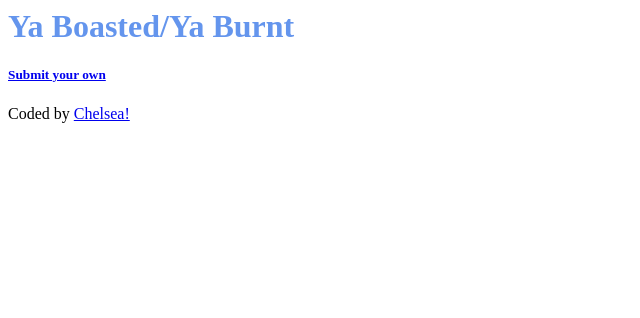
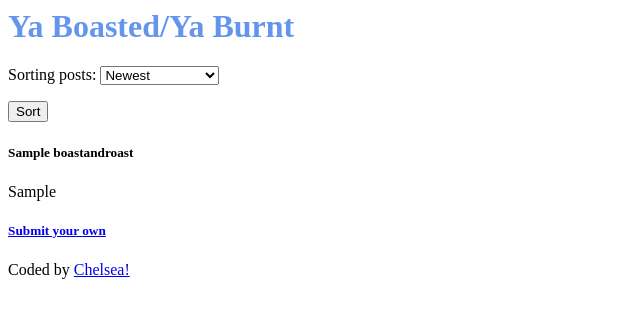
Before and after one commit to chewh115/ghostpost, a Django app: page / in a window 1280 px wide. Shown: the top 318 px of the page, without its empty margins (0-640 px from the left). Run offline with Django 3.2, Linux system fonts and the light colour scheme; tables that the repository leaves empty hold one stand-in row (values such as "Sample post").

Commit message:
Has sorting working for newest/oldest posts

```diff
--- a/boo/forms.py
+++ b/boo/forms.py
@@ -1,11 +1,22 @@
 from django import forms
 
 class BoastOrRoastForm(forms.Form):
-    BOAST_OR_ROAST = ((True, 'Boast'), (False, 'Roast'))
+    BOAST_OR_ROAST = [(True, 'Boast'), (False, 'Roast')]
+    title = forms.CharField(max_length=30)
+    post = forms.CharField(max_length=280)
     boast_or_roast = forms.ChoiceField(
-        label='Boast or Roast?',
         widget=forms.RadioSelect,
         choices=BOAST_OR_ROAST
     )
-    title = forms.CharField(max_length=30)
-    post = forms.CharField(max_length=280)
+
+
+class SortPosts(forms.Form):
+    SORT_CHOICES = [
+        ('newest', 'Newest'),
+        ('oldest', 'Oldest'),
+        ('liked', 'Most upvotes'),
+        ('disliked', 'Most downvotes')
+    ]
+    sorting_posts = forms.ChoiceField(
+        choices=SORT_CHOICES
+    )
--- a/boo/templates/index.html
+++ b/boo/templates/index.html
@@ -7,8 +7,14 @@
 -->
 {% extends 'base.html' %} {% block content %}
 <h1>Ya Boasted/Ya Burnt</h1>
+<form action="" , method="POST">
+  {% csrf_token %} {{ form.as_p }}
+  <input type="submit" value="Sort" />
+</form>
 {% for post in posts %}
-<div class="posts">{{post.title}}<br /></div>
+<h5 class="postTitle">{{post.title}}</h5>
+<p class="post">{{post.post}}</p>
+
 {% endfor %}
 <h5><a href='{% url "submit" %}'>Submit your own</a></h5>
 {% endblock %}
--- a/boo/views.py
+++ b/boo/views.py
@@ -1,14 +1,26 @@
 from django.shortcuts import render, reverse, HttpResponseRedirect
 from boo.models import BoastAndRoast
-from boo.forms import BoastOrRoastForm
+from boo.forms import BoastOrRoastForm, SortPosts
 
 # This answer REALLY helped me work through the booleanfield + its use in views:
 # https://stackoverflow.com/questions/29714763/django-check-if-checkbox-is-selected
 
 # Create your views here.
 def index(request):
-    posts = BoastAndRoast.objects.all().order_by('submit_time')
-    return render(request, 'index.html')
+    context = {}
+    context['posts'] = BoastAndRoast.objects.all()
+    context['form'] = SortPosts()
+    if request.method == 'POST':
+        form = SortPosts(request.POST)
+        if form.is_valid():
+            sort_method = form.cleaned_data.get('sorting_posts')
+            if sort_method == 'newest':
+                context['posts'] = BoastAndRoast.objects.all().order_by('-submit_time')
+            elif sort_method == 'oldest':
+                context['posts'] = BoastAndRoast.objects.all().order_by('submit_time')
+            return render(request, 'index.html', context)
+
+    return render(request, 'index.html', context)
 
 
 def submit(request):
```
